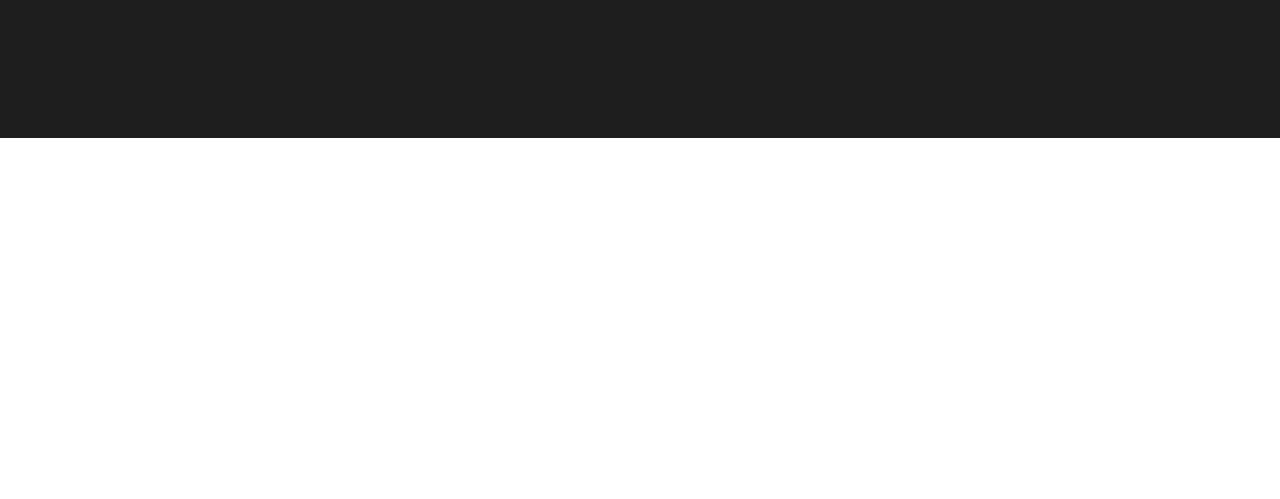
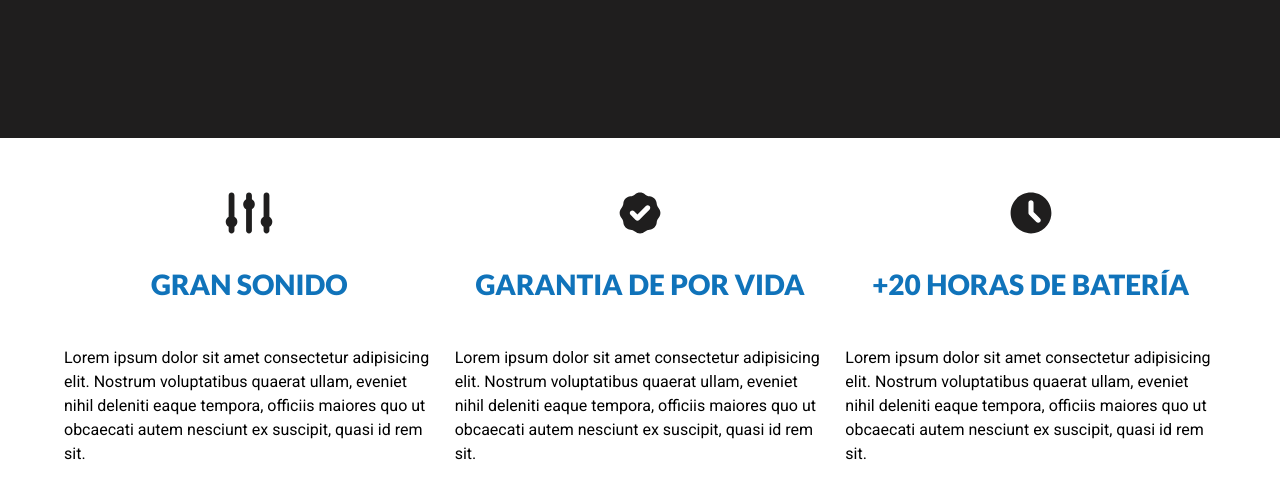
Before and after one commit to Antonioog/TechPro, a plain HTML site: page index.html in a window 1280 px wide. Shown: the part 547-1046 px from the top of the page. Before the commit the page ends 800 px from the top, so only its background shows below. Drawn offline with Linux system fonts and the light colour scheme.

Commit message:
Se termina la seccion de Iconos

```diff
--- a/css/styles.css
+++ b/css/styles.css
@@ -124,3 +124,36 @@ img {
   font-size: 6rem;
   font-weight: 900;
 }
+
+/**Iconos**/
+.iconos {
+  padding: var(--separacion) 0;
+}
+@media (min-width: 768px) {
+  .iconos {
+    display: flex;
+    gap: 2rem;
+  }
+}
+.icono {
+  display: flex;
+  flex-direction: column;
+  align-items: center;
+  margin-bottom: calc(var(--separacion) / 2);
+}
+.icono:last-of-type {
+  margin: 0;
+}
+@media (min-width: 768px) {
+  .icono {
+    margin: 0;
+  }
+}
+.icono img {
+  width: 5rem;
+}
+.icono h3 {
+  color: var(--primario);
+  text-transform: uppercase;
+  margin-top: calc(var(--separacion) / 2);
+}
--- a/index.html
+++ b/index.html
@@ -64,5 +64,42 @@
         </div>
       </div>
     </header>
+
+    <section class="contenedor">
+      <div class="iconos">
+        <div class="icono">
+          <img src="img/icono-sonido.svg" alt="imagen icono" />
+          <h3>Gran Sonido</h3>
+          <p>
+            Lorem ipsum dolor sit amet consectetur adipisicing elit. Nostrum
+            voluptatibus quaerat ullam, eveniet nihil deleniti eaque tempora,
+            officiis maiores quo ut obcaecati autem nesciunt ex suscipit, quasi
+            id rem sit.
+          </p>
+        </div>
+
+        <div class="icono">
+          <img src="img/icono-garantia.svg" alt="imagen icono" />
+          <h3>Garantia de por vida</h3>
+          <p>
+            Lorem ipsum dolor sit amet consectetur adipisicing elit. Nostrum
+            voluptatibus quaerat ullam, eveniet nihil deleniti eaque tempora,
+            officiis maiores quo ut obcaecati autem nesciunt ex suscipit, quasi
+            id rem sit.
+          </p>
+        </div>
+
+        <div class="icono">
+          <img src="img/icono-bateria.svg" alt="imagen icono" />
+          <h3>+20 Horas de Batería</h3>
+          <p>
+            Lorem ipsum dolor sit amet consectetur adipisicing elit. Nostrum
+            voluptatibus quaerat ullam, eveniet nihil deleniti eaque tempora,
+            officiis maiores quo ut obcaecati autem nesciunt ex suscipit, quasi
+            id rem sit.
+          </p>
+        </div>
+      </div>
+    </section>
   </body>
 </html>
```
